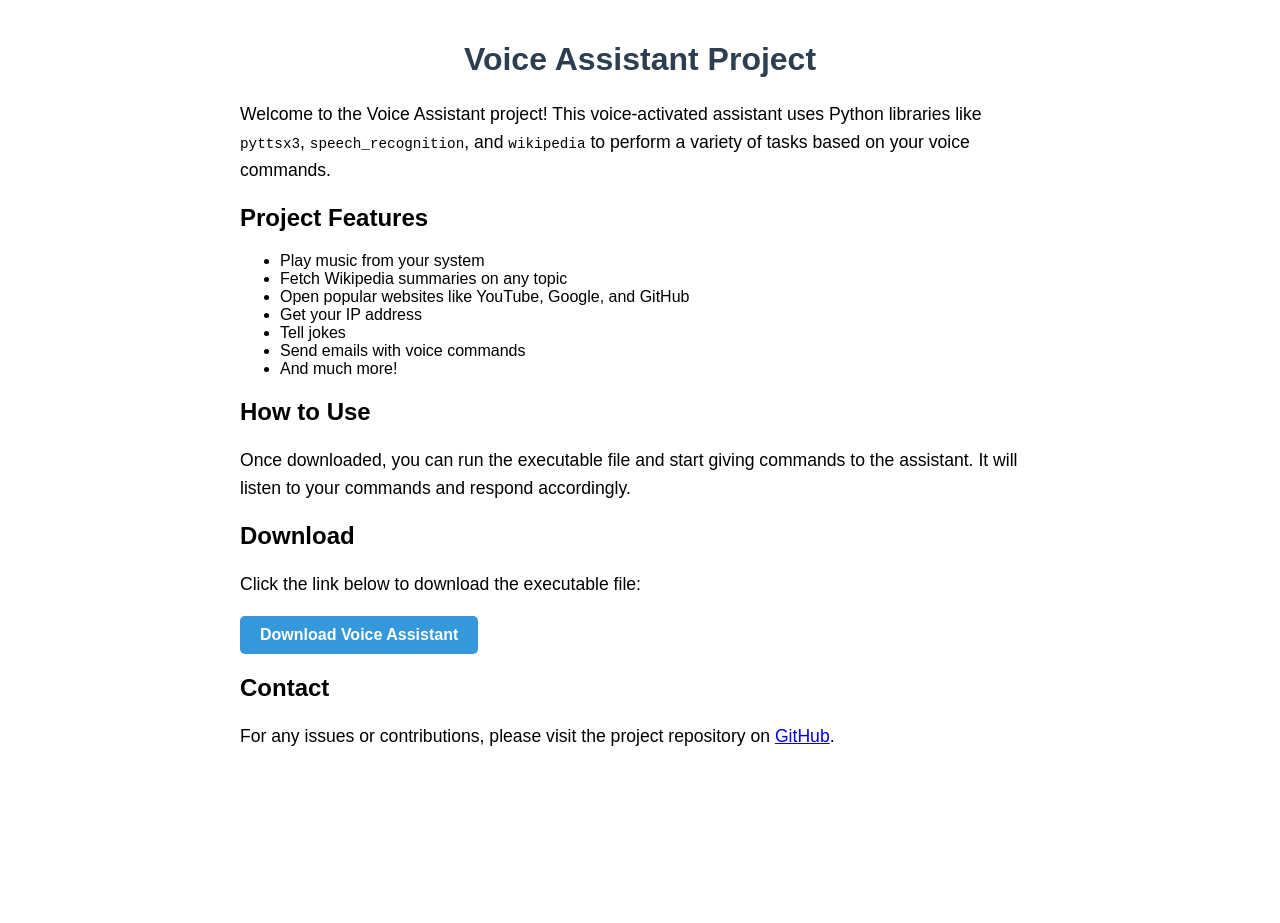
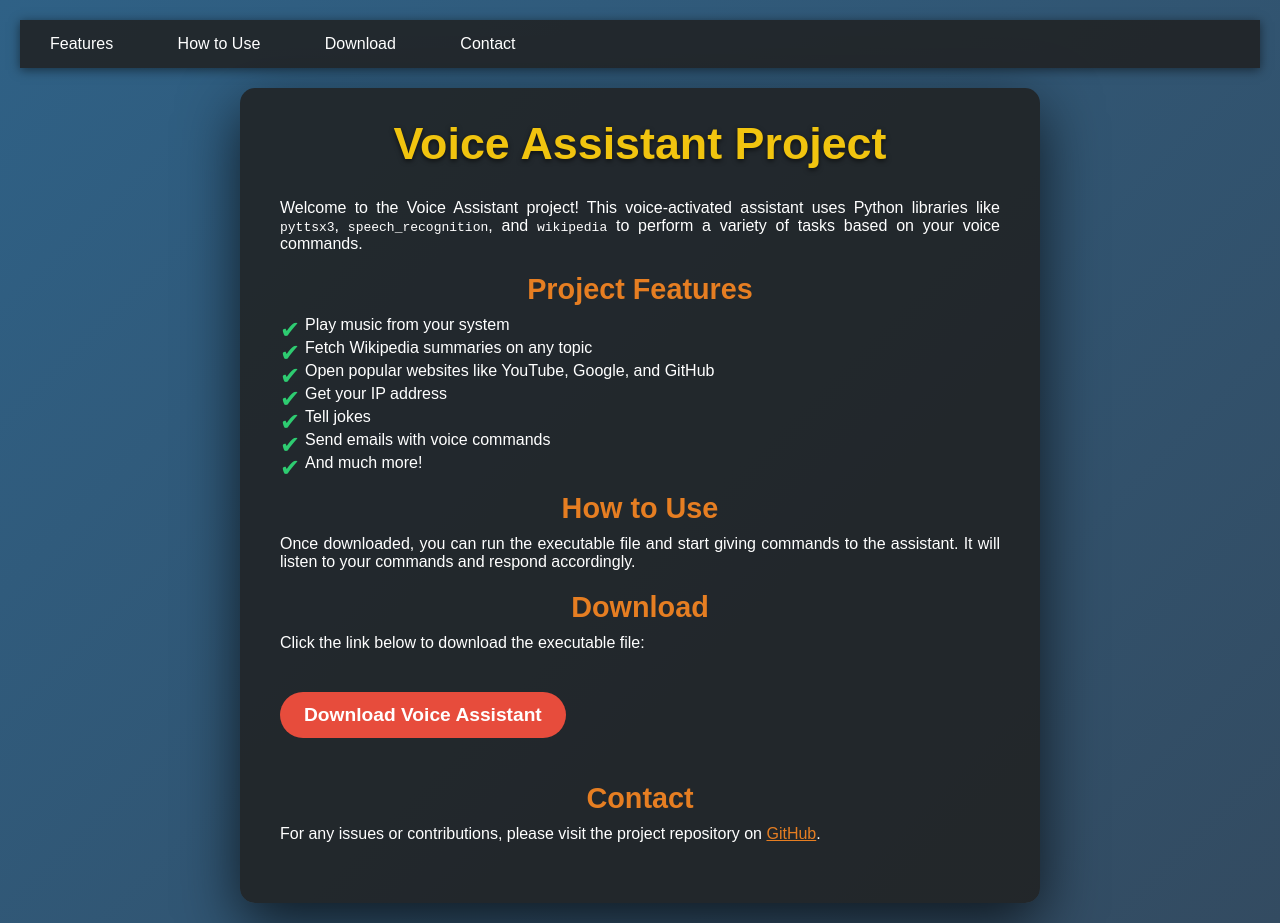
Before and after one commit to Yatish54321/1_Voice_Assistant, a plain HTML site: page index.html in a window 1280 px wide. Before the commit the page ends 800 px from the top, so only its background shows below. Drawn offline with Linux system fonts and the light colour scheme.

Commit message:
Add files via upload
Signed-off-by: Yatish Kumar Verma <114220716+Yatish54321@users.noreply.github.com>

```diff
--- a/index.html
+++ b/index.html
@@ -3,39 +3,191 @@
 <head>
     <meta charset="UTF-8">
     <meta name="viewport" content="width=device-width, initial-scale=1.0">
-    <title>Voice Assistant</title>
+    <title>Voice Assistant Project</title>
     <style>
+        /* Universal styles */
+        * {
+            margin: 0;
+            padding: 0;
+            box-sizing: border-box;
+        }
+
         body {
-            font-family: Arial, sans-serif;
+            font-family: 'Arial', sans-serif;
+            background: linear-gradient(135deg, #2F6186, #334B61); /* Updated background colors */
+            color: #ffffff;
+            display: flex;
+            flex-direction: column;
+            align-items: center;
+            padding: 20px;
+            overflow-x: hidden;
+        }
+
+        /* Navigation Bar */
+        .navbar {
+            background: rgba(32, 32, 32, 0.85);
+            width: 100%;
+            position: sticky;
+            top: 0;
+            padding: 15px 0;
+            box-shadow: 0 2px 10px rgba(0, 0, 0, 0.5);
+            z-index: 1000;
+        }
+
+        .navbar a {
+            color: #ffffff;
+            text-decoration: none;
+            padding: 10px 20px;
+            margin: 0 10px;
+            transition: background 0.3s;
+        }
+
+        .navbar a:hover {
+            background: #2c3e50;
+            border-radius: 5px;
+        }
+
+        /* Main container */
+        .container {
+            background: rgba(32, 32, 32, 0.85);
+            border-radius: 15px;
+            padding: 40px;
             max-width: 800px;
-            margin: 0 auto;
-            padding: 20px;
+            box-shadow: 0 20px 60px rgba(0, 0, 0, 0.7);
+            position: relative;
+            overflow: hidden;
+            margin-top: 20px;
+            animation: fadeIn 0.8s ease;
         }
+
+        /* Title */
         h1 {
-            color: #2c3e50;
+            font-size: 2.8em;
             text-align: center;
+            margin-bottom: 20px;
+            color: #f1c40f;
+            text-shadow: 0 2px 5px rgba(0, 0, 0, 0.6);
+            animation: bounce 1s infinite alternate;
         }
+
+        /* Section titles */
+        h2 {
+            color: #e67e22;
+            font-size: 1.8em;
+            margin: 20px 0 10px;
+            text-align: center;
+            animation: fadeIn 1s ease forwards;
+        }
+
+        /* Paragraph and list styling */
         p {
-            font-size: 1.1em;
-            line-height: 1.6;
+            margin-bottom: 20px;
+            text-align: justify;
+            opacity: 0;
+            animation: slideIn 1s forwards;
+            transition: opacity 1s ease;
         }
+
+        /* List styling */
+        ul {
+            list-style: none;
+            padding: 0;
+            margin-bottom: 20px;
+            opacity: 0;
+            animation: fadeUp 1s forwards;
+        }
+        li {
+            position: relative;
+            padding-left: 25px;
+            margin: 5px 0;
+            animation: fadeUp 1s forwards;
+            transition: color 0.3s;
+        }
+        li:hover {
+            color: #f1c40f;
+        }
+        li:before {
+            content: "✔";
+            position: absolute;
+            left: 0;
+            color: #2ecc71;
+            font-size: 1.5em;
+        }
+
+        /* Button styling */
         .download-btn {
             display: inline-block;
-            padding: 10px 20px;
-            background-color: #3498db;
+            padding: 12px 24px;
+            background: #e74c3c;
             color: #fff;
             text-decoration: none;
-            border-radius: 5px;
+            font-weight: bold;
             text-align: center;
-            font-weight: bold;
+            border-radius: 50px;
+            transition: all 0.3s ease;
+            font-size: 1.2em;
+            margin: 20px auto;
+            position: relative;
+            overflow: hidden;
+            animation: fadeIn 1.5s forwards;
         }
         .download-btn:hover {
-            background-color: #2980b9;
+            background-color: #c0392b;
+            transform: scale(1.05);
+            box-shadow: 0 5px 15px rgba(231, 76, 60, 0.4);
+            text-shadow: 0 0 5px #fff, 0 0 10px #fff;
+        }
+        .download-btn:after {
+            content: '';
+            position: absolute;
+            top: 50%;
+            left: 50%;
+            width: 300%;
+            height: 300%;
+            background: rgba(255, 255, 255, 0.1);
+            border-radius: 50%;
+            transition: all 0.5s ease;
+            z-index: 0;
+            transform: translate(-50%, -50%) scale(0);
+        }
+        .download-btn:hover:after {
+            transform: translate(-50%, -50%) scale(1);
+        }
+
+        /* Animations */
+        @keyframes fadeIn {
+            from { opacity: 0; }
+            to { opacity: 1; }
+        }
+        @keyframes slideIn {
+            from { transform: translateY(20px); opacity: 0; }
+            to { transform: translateY(0); opacity: 1; }
+        }
+        @keyframes fadeUp {
+            from { transform: translateY(20px); opacity: 0; }
+            to { transform: translateY(0); opacity: 1; }
+        }
+        @keyframes bounce {
+            from { transform: translateY(0); }
+            to { transform: translateY(-10px); }
+        }
+
+        /* Smooth scrolling */
+        html {
+            scroll-behavior: smooth;
         }
     </style>
 </head>
 <body>
 
+    <div class="navbar">
+        <a href="#features">Features</a>
+        <a href="#usage">How to Use</a>
+        <a href="#download">Download</a>
+        <a href="#contact">Contact</a>
+    </div>
+
+    <div class="container">
         <h1>Voice Assistant Project</h1>
 
         <p>
@@ -44,7 +196,7 @@
             perform a variety of tasks based on your voice commands.
         </p>
 
-    <h2>Project Features</h2>
+        <h2 id="features">Project Features</h2>
         <ul>
             <li>Play music from your system</li>
             <li>Fetch Wikipedia summaries on any topic</li>
@@ -55,13 +207,13 @@
             <li>And much more!</li>
         </ul>
 
-    <h2>How to Use</h2>
+        <h2 id="usage">How to Use</h2>
         <p>
             Once downloaded, you can run the executable file and start giving commands to the assistant.
             It will listen to your commands and respond accordingly.
         </p>
 
-    <h2>Download</h2>
+        <h2 id="download">Download</h2>
         <p>
             Click the link below to download the executable file:
         </p>
@@ -69,11 +221,12 @@
             Download Voice Assistant
         </a>
 
-    <h2>Contact</h2>
+        <h2 id="contact">Contact</h2>
         <p>
             For any issues or contributions, please visit the project repository on
-        <a href="https://github.com/Yatish54321/1_Voice_Assistant" target="_blank">GitHub</a>.
+            <a href="https://github.com/Yatish54321/1_Voice_Assistant" target="_blank" style="color: #e67e22;">GitHub</a>.
         </p>
+    </div>
 
 </body>
 </html>
```
Lines whose indentation alone changed are shown as unchanged.
